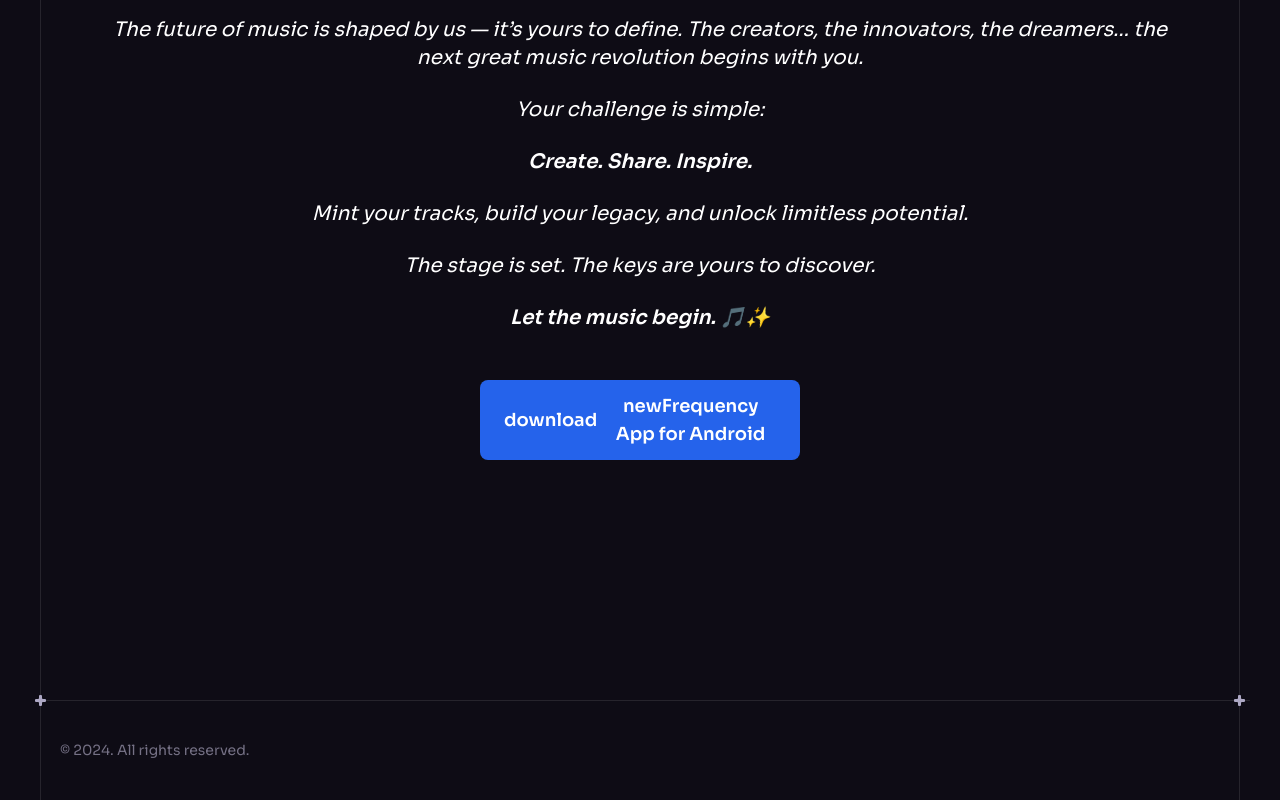
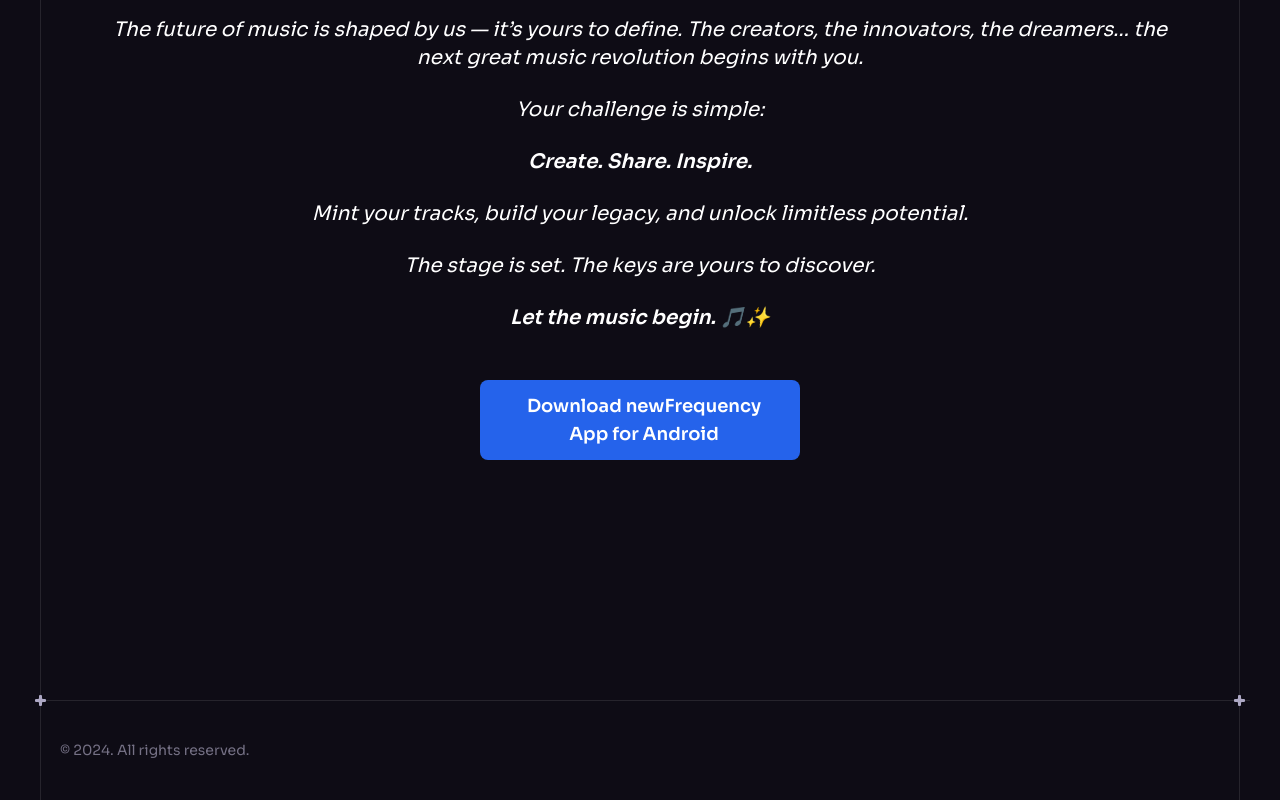
Before and after one commit to Phunyeletso/newfrequency, a React (Vite) app: page / in a window 1280 px wide. Shown: the part 8799-9599 px from the top of the page. Built offline with nearby package versions, Linux system fonts and the light colour scheme.

Commit message:
Update Pricing.jsx

```diff
--- a/src/components/Pricing.jsx
+++ b/src/components/Pricing.jsx
@@ -52,8 +52,8 @@
             className="inline-flex items-center justify-center gap-2 text-white bg-blue-600 hover:bg-blue-700 px-6 py-3 rounded-lg font-semibold text-lg w-auto max-w-xs mx-auto"
           >
             <div className="flex items-center justify-center">
-              <span className="material-icons">download</span>
-              <span className="ml-2">newFrequency App for Android</span>
+              <span className="material-icons"></span>
+              <span className="ml-2">Download newFrequency App for Android</span>
             </div>
           </a>
         </div>
```
